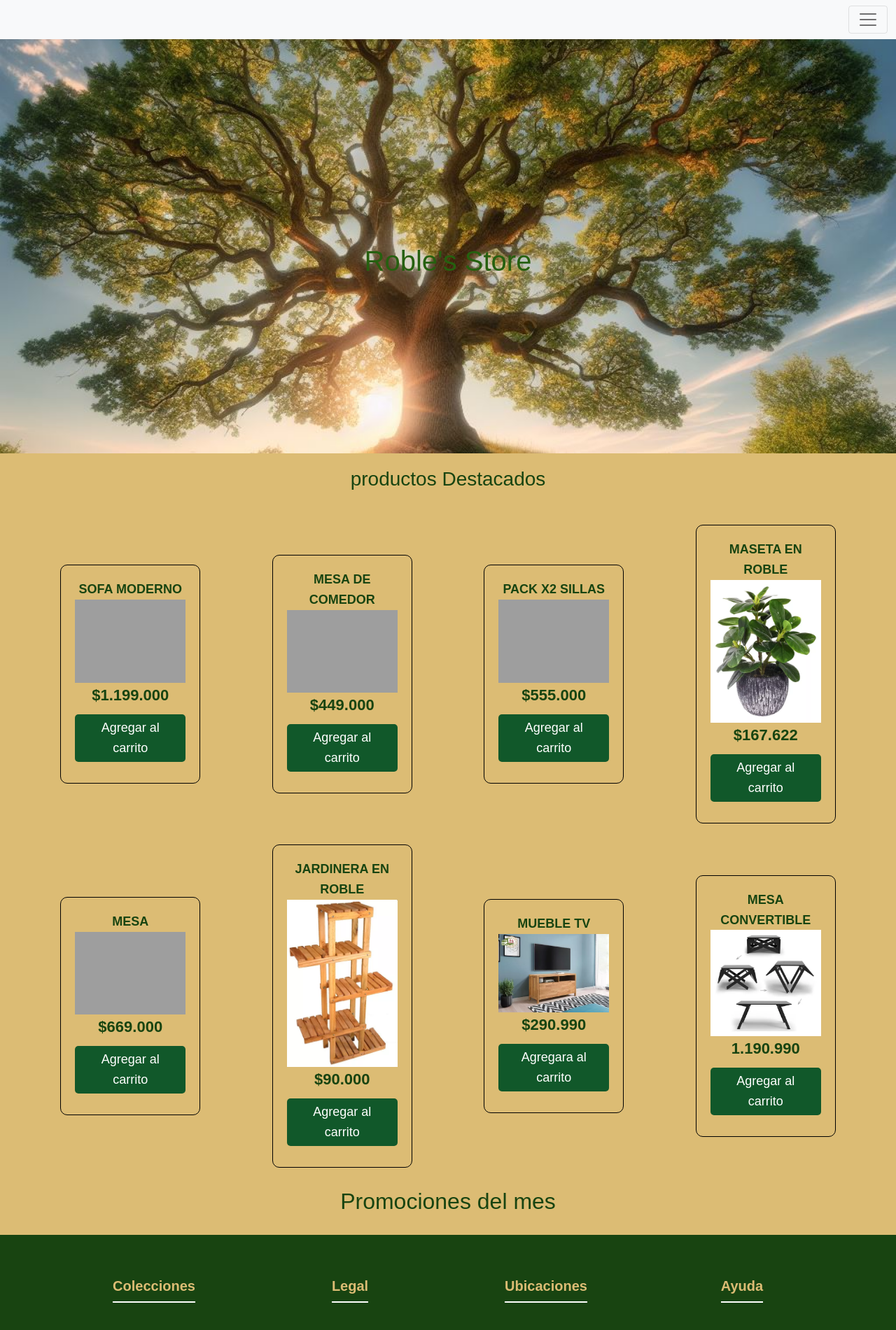
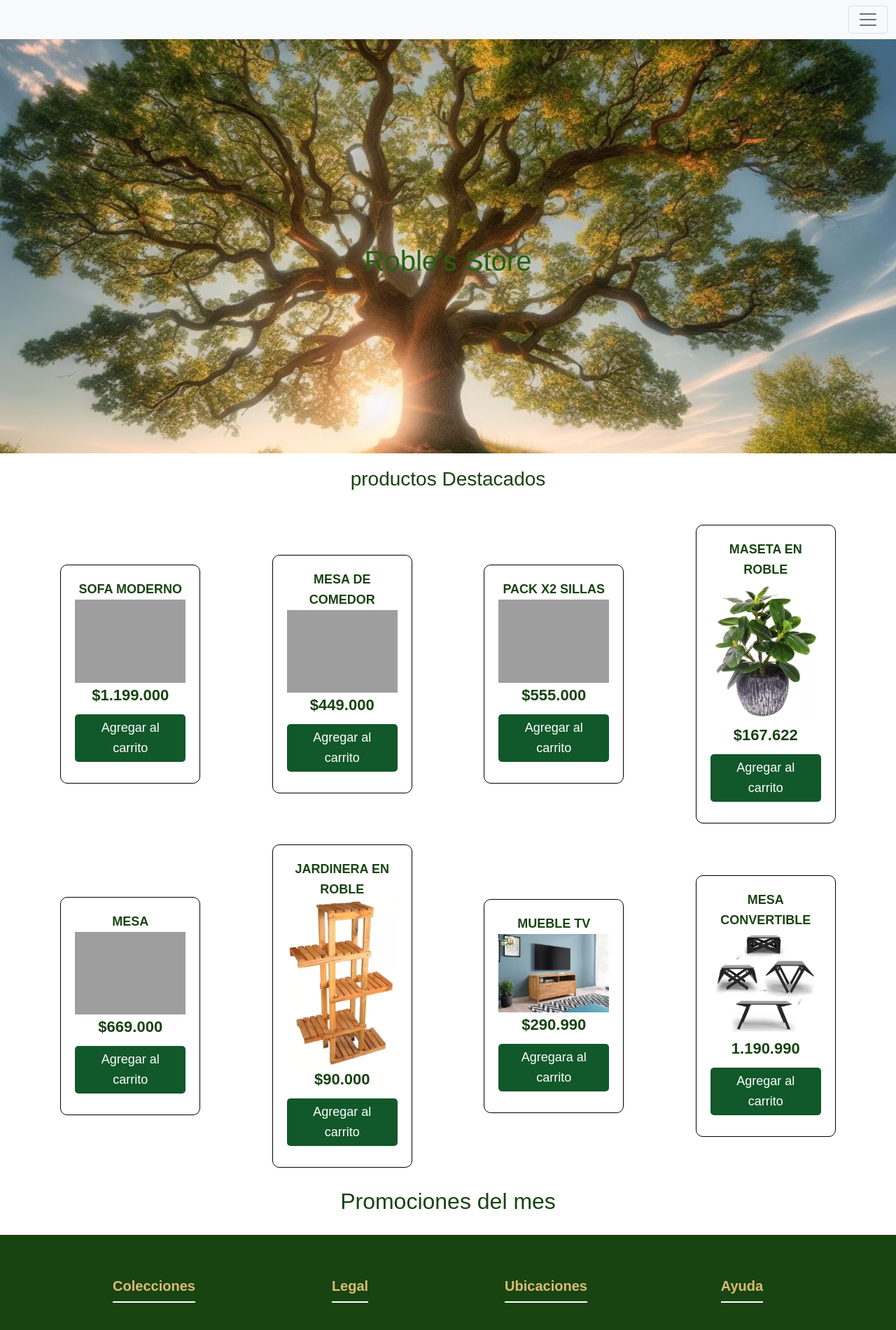
Before and after one commit to 11julio11/roble_store, a PHP site: page / in a window 1280 px wide. Shown: the top 1901 px of the page at 70% size. Run offline with PHP 8.4, Linux system fonts and the light colour scheme; grey boxes are pictures that could not be loaded.

Commit message:
cambio significativo

```diff
--- a/css/index.css
+++ b/css/index.css
@@ -11,7 +11,7 @@
 /* Estilos generales para el cuerpo de la página */
 body {
   font-family: Cooper, jumple, sans-serif;
-  background-color:  #dcbc74 ;
+  background-color:  #ffffff ;
   color: #184411;
   line-height: 1.6;
   margin: 0;
--- a/usuario.html
+++ b/usuario.html
@@ -87,7 +87,7 @@
         </div>
        </form>
     </main>
-     <script src="scritps.js"></script>
+     <script src="scripts.js"></script>
 
 
     <footer class="footer">
```
Also changed, not shown: scripts.js (line endings or trailing spaces).
